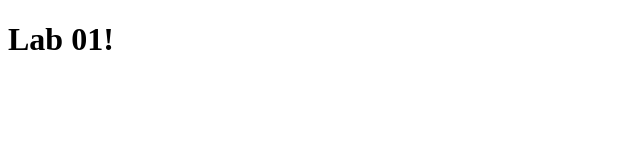
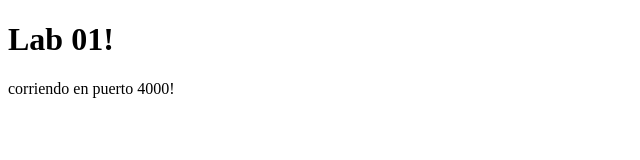
Before and after one commit to villitaqt/lab01-ia-miercoles, a plain HTML site: page src/web/index.html in a window 1280 px wide. Shown: the whole page, without its empty margins (0-640 px from the left). Drawn offline with Linux system fonts and the light colour scheme.

Commit message:
fix: instruciones para correr la imagen

```diff
--- a/src/web/index.html
+++ b/src/web/index.html
@@ -7,5 +7,6 @@
 </head>
 <body>
     <H1>Lab 01!</H1>
+    <p> corriendo en puerto 4000! <p>
 </body>
 </html>
```
Also changed, not shown: 1 other file.
